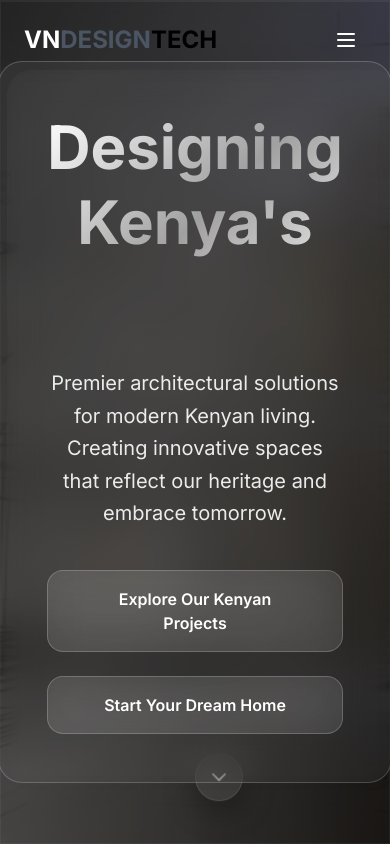
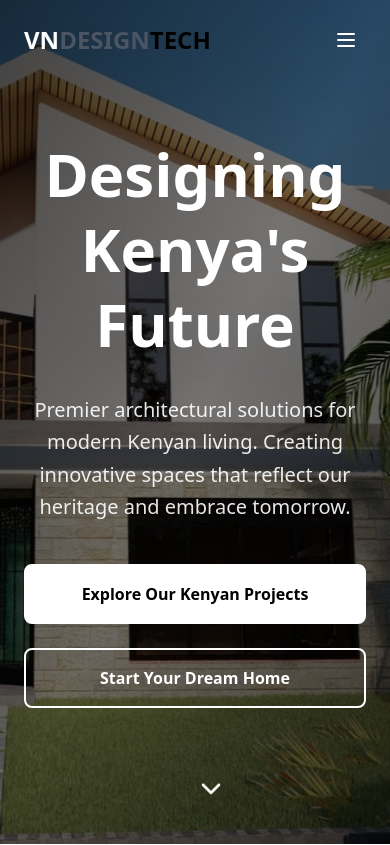
Before and after one commit to FredrickOdondi/arch-craft-studio, a React (Vite) app: page / in a window 390 px wide. Shown: the top 845 px of the page. Built offline with nearby package versions, Linux system fonts and the light colour scheme.

Commit message:
Reverted to commit c365ac228ea61e695f4958cf5868029d911ceebb

```diff
--- a/src/components/HeroSection.tsx
+++ b/src/components/HeroSection.tsx
@@ -8,24 +8,17 @@ const HeroSection = () => {
       {/* Background Image */}
       <div className="absolute inset-0">
         <img
-          src="/lovable-uploads/6336335e-8404-42ce-bc92-8e7a52514670.png"
-          alt="Architectural Design Process"
+          src="/lovable-uploads/6702865e-f31d-4f22-a824-ab8468fd1354.png"
+          alt="Modern Kenyan Architecture"
           className="w-full h-full object-cover"
         />
-        {/* Enhanced gradient overlay for better text readability */}
-        <div className="absolute inset-0 bg-gradient-to-br from-black/80 via-black/60 to-black/80"></div>
-        {/* Additional glass overlay for modern look */}
-        <div className="absolute inset-0 glass-dark"></div>
+        {/* Gradient overlay for better text readability */}
+        <div className="absolute inset-0 bg-gradient-to-br from-black/70 via-black/50 to-black/70"></div>
       </div>
-
-      {/* Floating design elements */}
-      <div className="absolute top-20 left-10 floating-element w-24 h-24 animate-float opacity-20"></div>
-      <div className="absolute bottom-32 right-16 floating-element w-16 h-16 animate-float opacity-30" style={{animationDelay: '2s'}}></div>
 
       {/* Content */}
       <div className="relative z-10 text-center text-white max-w-6xl mx-auto px-6">
-        <div className="depth-card p-12 rounded-3xl border border-white/20">
-          <h1 className="text-6xl md:text-8xl font-bold mb-8 leading-tight animate-fade-in gradient-text">
+        <h1 className="text-6xl md:text-8xl font-bold mb-8 leading-tight animate-fade-in">
           Designing Kenya's
           <span className="block text-white drop-shadow-2xl">Future</span>
         </h1>
@@ -35,25 +28,22 @@ const HeroSection = () => {
         <div className="flex flex-col sm:flex-row gap-6 justify-center animate-fade-in">
           <a
             href="#portfolio"
-              className="modern-button bg-white/10 text-white px-10 py-4 rounded-2xl font-semibold transition-all duration-300 transform hover:scale-105 hover:shadow-2xl border-2 border-white/30 backdrop-blur-xl"
+            className="bg-white text-black px-10 py-4 rounded-lg font-semibold transition-all duration-300 transform hover:scale-105 hover:shadow-2xl border-2 border-white"
           >
             Explore Our Kenyan Projects
           </a>
           <a
             href="#contact"
-              className="modern-button border-2 border-white/30 text-white hover:bg-white/20 px-10 py-4 rounded-2xl font-semibold transition-all duration-300 transform hover:scale-105 backdrop-blur-xl"
+            className="border-2 border-white text-white hover:bg-white hover:text-black px-10 py-4 rounded-lg font-semibold transition-all duration-300 transform hover:scale-105"
           >
             Start Your Dream Home
           </a>
         </div>
       </div>
-      </div>
 
       {/* Scroll Indicator */}
       <div className="absolute bottom-8 left-1/2 transform -translate-x-1/2 animate-bounce">
-        <div className="glass w-12 h-12 rounded-full flex items-center justify-center border border-white/20">
-          <ChevronDown className="text-white w-6 h-6" />
-        </div>
+        <ChevronDown className="text-white w-8 h-8" />
       </div>
     </section>
   );
--- a/src/index.css
+++ b/src/index.css
@@ -1,5 +1,3 @@
-
-@import url('https://fonts.googleapis.com/css2?family=Inter:wght@300;400;500;600;700;800;900&display=swap');
 
 @tailwind base;
 @tailwind components;
@@ -95,11 +93,10 @@
 
   body {
     @apply bg-background text-foreground;
-    font-family: 'Inter', -apple-system, BlinkMacSystemFont, 'Segoe UI', Roboto, Oxygen, Ubuntu, Cantarell, sans-serif;
   }
 }
 
-/* Enhanced animations for architectural precision */
+/* Custom animations for depth and modern feel */
 @keyframes fade-in {
   from {
     opacity: 0;
@@ -116,77 +113,33 @@
     transform: translateY(0px);
   }
   50% {
-    transform: translateY(-20px);
-  }
-}
-
-@keyframes slide-up {
-  from {
-    opacity: 0;
-    transform: translateY(50px);
-  }
-  to {
-    opacity: 1;
-    transform: translateY(0);
+    transform: translateY(-10px);
   }
 }
 
 .animate-fade-in {
-  animation: fade-in 1.2s ease-out;
+  animation: fade-in 1s ease-out;
 }
 
 .animate-float {
-  animation: float 6s ease-in-out infinite;
+  animation: float 3s ease-in-out infinite;
 }
 
-.animate-slide-up {
-  animation: slide-up 0.8s ease-out;
-}
-
-/* Advanced depth with glass morphism */
+/* Enhanced depth with modern shadows */
 .shadow-3xl {
-  box-shadow:
-    0 35px 60px -12px rgba(0, 0, 0, 0.4),
-    0 20px 25px -5px rgba(0, 0, 0, 0.3),
-    inset 0 1px 0 rgba(255, 255, 255, 0.1);
+  box-shadow: 0 35px 60px -12px rgba(0, 0, 0, 0.25), 0 20px 25px -5px rgba(0, 0, 0, 0.1);
 }
 
 .shadow-4xl {
-  box-shadow:
-    0 50px 100px -20px rgba(0, 0, 0, 0.5),
-    0 30px 60px -30px rgba(0, 0, 0, 0.4),
-    inset 0 1px 0 rgba(255, 255, 255, 0.15);
-}
-
-/* Glass morphism components */
-.glass {
-  background: rgba(255, 255, 255, 0.08);
-  backdrop-filter: blur(20px);
-  -webkit-backdrop-filter: blur(20px);
-  border: 1px solid rgba(255, 255, 255, 0.1);
-  box-shadow:
-    0 8px 32px 0 rgba(0, 0, 0, 0.37),
-    inset 0 1px 0 rgba(255, 255, 255, 0.1);
-}
-
-.glass-dark {
-  background: rgba(0, 0, 0, 0.25);
-  backdrop-filter: blur(20px);
-  -webkit-backdrop-filter: blur(20px);
-  border: 1px solid rgba(255, 255, 255, 0.05);
-  box-shadow:
-    0 8px 32px 0 rgba(0, 0, 0, 0.5),
-    inset 0 1px 0 rgba(255, 255, 255, 0.05);
+  box-shadow: 0 50px 100px -20px rgba(0, 0, 0, 0.25), 0 30px 60px -30px rgba(0, 0, 0, 0.3);
 }
 
 /* Modern depth cards with sophisticated layering */
 .depth-card {
   position: relative;
   transform-style: preserve-3d;
-  transition: all 0.5s cubic-bezier(0.175, 0.885, 0.32, 1.275);
-  background: rgba(255, 255, 255, 0.05);
-  backdrop-filter: blur(20px);
-  -webkit-backdrop-filter: blur(20px);
+  transition: all 0.4s cubic-bezier(0.175, 0.885, 0.32, 1.275);
+  border: 1px solid rgba(0, 0, 0, 0.1);
 }
 
 .depth-card::before {
@@ -196,50 +149,50 @@
   left: 8px;
   right: -8px;
   bottom: -8px;
-  background: linear-gradient(135deg, rgba(255, 255, 255, 0.1) 0%, rgba(0, 0, 0, 0.2) 100%);
+  background: linear-gradient(135deg, #000 0%, #333 100%);
   border-radius: inherit;
   z-index: -1;
-  opacity: 0.3;
-  transition: all 0.5s ease;
-  backdrop-filter: blur(10px);
+  opacity: 0.15;
+  transition: all 0.4s ease;
 }
 
 .depth-card:hover {
-  transform: translateY(-12px) rotateX(3deg);
-  box-shadow:
-    0 35px 60px -12px rgba(0, 0, 0, 0.4),
-    0 20px 40px -8px rgba(0, 0, 0, 0.3),
-    inset 0 1px 0 rgba(255, 255, 255, 0.15);
+  transform: translateY(-8px) rotateX(2deg);
+  box-shadow: 0 25px 50px -12px rgba(0, 0, 0, 0.25);
 }
 
 .depth-card:hover::before {
-  opacity: 0.5;
-  top: 16px;
-  left: 16px;
-  right: -16px;
-  bottom: -16px;
+  opacity: 0.25;
+  top: 12px;
+  left: 12px;
+  right: -12px;
+  bottom: -12px;
 }
 
-/* Gradient elements for sophistication */
+/* Glass morphism effect */
+.glass {
+  background: rgba(255, 255, 255, 0.1);
+  backdrop-filter: blur(20px);
+  border: 1px solid rgba(255, 255, 255, 0.2);
+}
+
+/* Gradient backgrounds */
 .gradient-bg {
-  background: linear-gradient(135deg, #000000 0%, #1a1a1a 50%, #000000 100%);
+  background: linear-gradient(135deg, #667eea 0%, #764ba2 100%);
 }
 
 .gradient-text {
-  background: linear-gradient(135deg, #ffffff 0%, #a0a0a0 50%, #ffffff 100%);
+  background: linear-gradient(135deg, #000 0%, #333 100%);
   -webkit-background-clip: text;
   -webkit-text-fill-color: transparent;
   background-clip: text;
 }
 
-/* Enhanced button styles with glass morphism */
+/* Modern button styles */
 .modern-button {
   position: relative;
   overflow: hidden;
-  transition: all 0.4s ease;
-  background: rgba(255, 255, 255, 0.1);
-  backdrop-filter: blur(20px);
-  border: 1px solid rgba(255, 255, 255, 0.2);
+  transition: all 0.3s ease;
 }
 
 .modern-button::before {
@@ -249,34 +202,10 @@
   left: -100%;
   width: 100%;
   height: 100%;
-  background: linear-gradient(90deg, transparent, rgba(255, 255, 255, 0.3), transparent);
-  transition: left 0.6s ease;
+  background: linear-gradient(90deg, transparent, rgba(255, 255, 255, 0.2), transparent);
+  transition: left 0.5s ease;
 }
 
 .modern-button:hover::before {
   left: 100%;
 }
-
-.modern-button:hover {
-  transform: translateY(-2px);
-  box-shadow:
-    0 20px 40px rgba(0, 0, 0, 0.3),
-    inset 0 1px 0 rgba(255, 255, 255, 0.2);
-}
-
-/* Navigation glass effect */
-.nav-glass {
-  background: rgba(0, 0, 0, 0.8);
-  backdrop-filter: blur(20px);
-  -webkit-backdrop-filter: blur(20px);
-  border-bottom: 1px solid rgba(255, 255, 255, 0.1);
-}
-
-/* Enhanced floating elements */
-.floating-element {
-  position: absolute;
-  background: rgba(255, 255, 255, 0.05);
-  backdrop-filter: blur(15px);
-  border: 1px solid rgba(255, 255, 255, 0.1);
-  border-radius: 50%;
-}
```
Also changed, not shown: src/components/Footer.tsx (+17 -17 lines), src/components/PortfolioSection.tsx (+26 -54 lines), src/components/ServicesSection.tsx (+28 -32 lines), public/lovable-uploads/6336335e-8404-42ce-bc92-8e7a52514670.png (deleted). Lines whose indentation alone changed are shown as unchanged.
